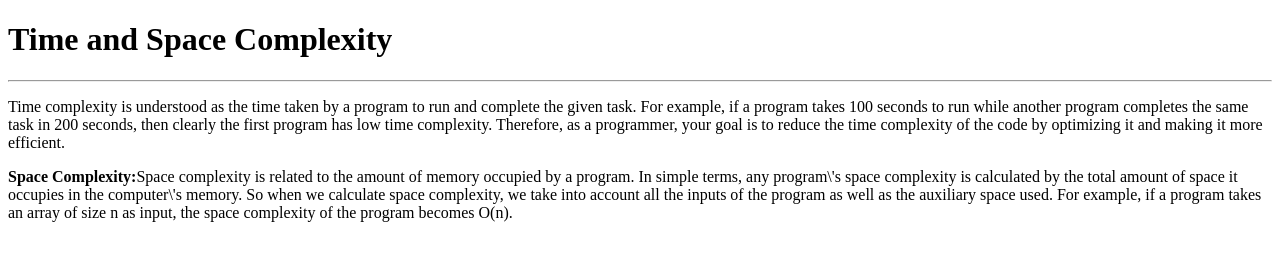
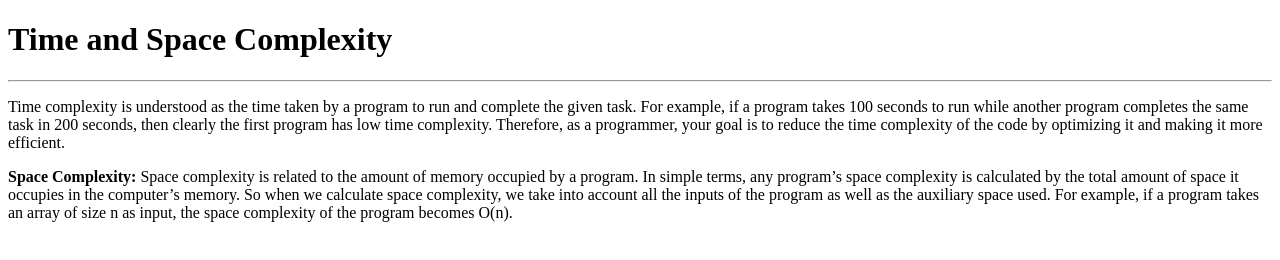
Before and after one commit to acciojob/time-and-space-complexity-AbuSalman143, a website: page main.html in a window 1280 px wide. Drawn offline with Linux system fonts and the light colour scheme.

Commit message:
created a submission

```diff
--- a/main.html
+++ b/main.html
@@ -11,7 +11,7 @@
 	<h1>Time and Space Complexity</h1>
 	<hr>
 	<p>Time complexity is understood as the time taken by a program to run and complete the given task. For example, if a program takes 100 seconds to run while another program completes the same task in 200 seconds, then clearly the first program has low time complexity. Therefore, as a programmer, your goal is to reduce the time complexity of the code by optimizing it and making it more efficient.</p>
-	<p><b>Space Complexity:</b>Space complexity is related to the amount of memory occupied by a program. In simple terms, any program\'s space complexity is calculated by the total amount of space it occupies in the computer\'s memory. So when we calculate space complexity, we take into account all the inputs of the program as well as the auxiliary space used. For example, if a program takes an array of size n as input, the space complexity of the program becomes O(n).</p>
+	<p><b>Space Complexity:</b> Space complexity is related to the amount of memory occupied by a program. In simple terms, any program’s space complexity is calculated by the total amount of space it occupies in the computer’s memory. So when we calculate space complexity, we take into account all the inputs of the program as well as the auxiliary space used. For example, if a program takes an array of size n as input, the space complexity of the program becomes O(n).</p>
 </body>
 
 </html>
```
